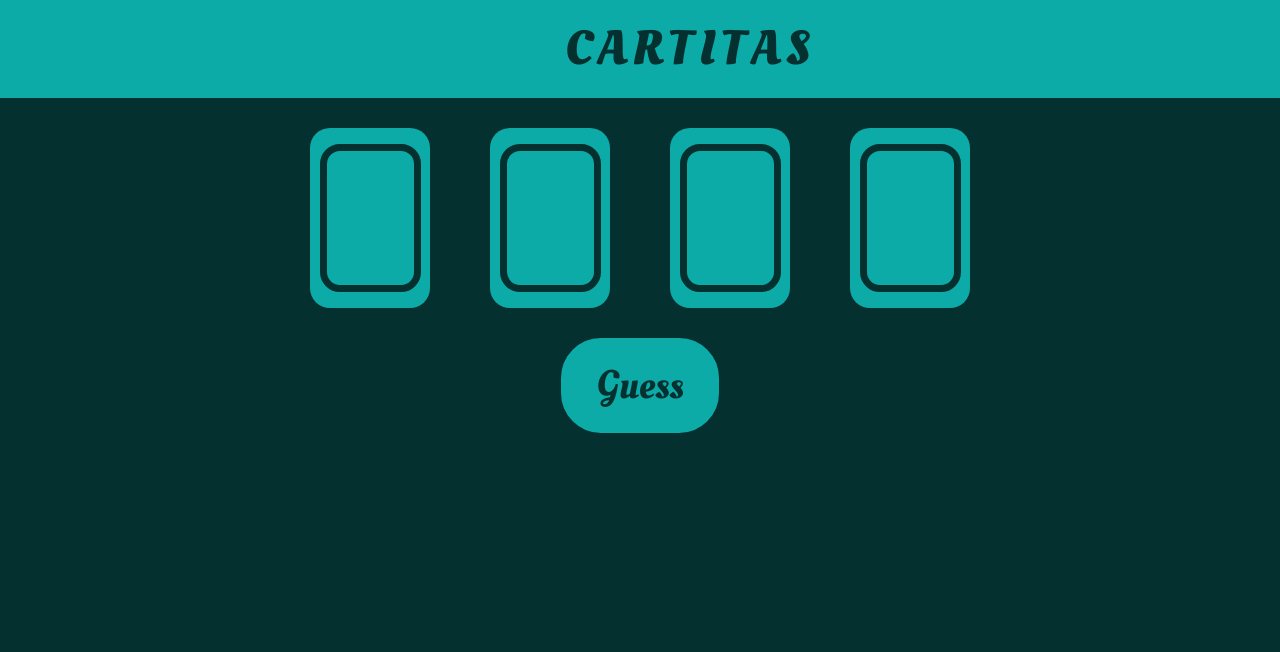
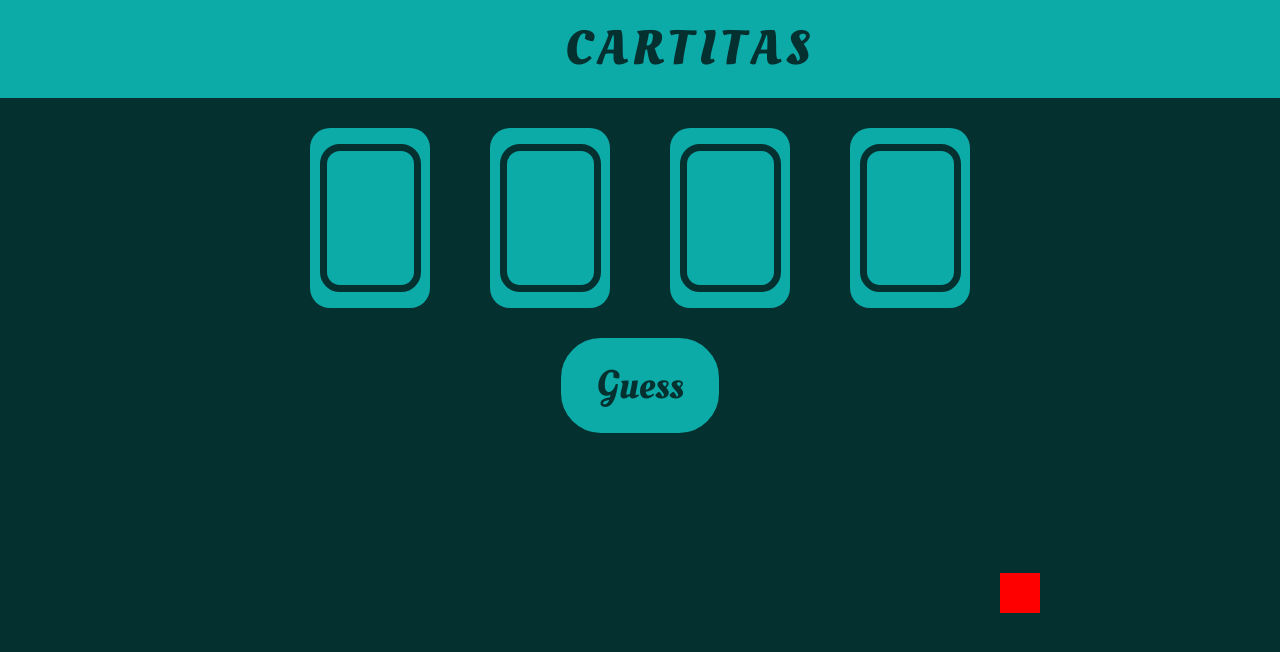
Before and after one commit to aikerary/Cartitas, a Preact app: page / in a window 1280 px wide. Shown: the top 652 px of the page. Built offline with nearby package versions, Linux system fonts and the light colour scheme; a web font is replaced by a local one.

Commit message:
Creating board element and starting the config for set show hint

```diff
--- a/src/components/app.jsx
+++ b/src/components/app.jsx
@@ -2,13 +2,12 @@
 import { Header } from './header.jsx';
 import { Hand } from './hand.jsx';
 import { Button } from './button.jsx';
-import Set from './set.jsx';
+import {Board} from './board.jsx';
 // Import css from
 import "../css/app.css";
 import "../css/warning.css"
 
 function App() {
-  const questions=['question', 'question', 'question', 'question'];
   return (
     <div>
       <Header />
@@ -16,7 +15,7 @@ function App() {
         <Hand />
         <Button />
         <h2 className="warning"></h2>
-        <Set symbols={questions} />
+        <Board />
       </main>
     </div>
   );
--- /dev/null
+++ b/src/components/board.jsx
@@ -0,0 +1,18 @@
+import {h} from 'preact';
+import {Set} from './set';
+// import from css
+import '../css/board.css'
+
+// Create a function component that contains a single
+// Set component with a full question list
+
+export function Board() {
+    const questions=['question', 'question', 'question', 'question'];
+  return (
+    <div className="board">
+        <Set symbols={questions} />
+    </div>
+  );
+}
+
+export default Board;
--- /dev/null
+++ b/src/css/board.css
@@ -0,0 +1,4 @@
+.board{
+    margin: 0;
+    padding: 0;
+}
--- a/src/css/set.css
+++ b/src/css/set.css
@@ -3,4 +3,34 @@
     flex-direction: row;
     justify-content: center;
     align-items: center;
+    position: relative;
 }
+
+.set::after{
+    content: "";
+    position: absolute;
+    width: 40px;
+    height: 40px;
+    background-color: red;
+    left: 100%;
+}
+
+.set#hint0::after{
+    content: "Hints:0";
+}
+
+.set#hint1::after{
+    content: "Hints:1";
+}
+
+.set#hint2::after{
+    content: "Hints:2";
+}
+
+.set#hint3::after{
+    content: "Hints:3";
+}
+
+.set#hint4::after{
+    content: "Hints:4";
+}
```
